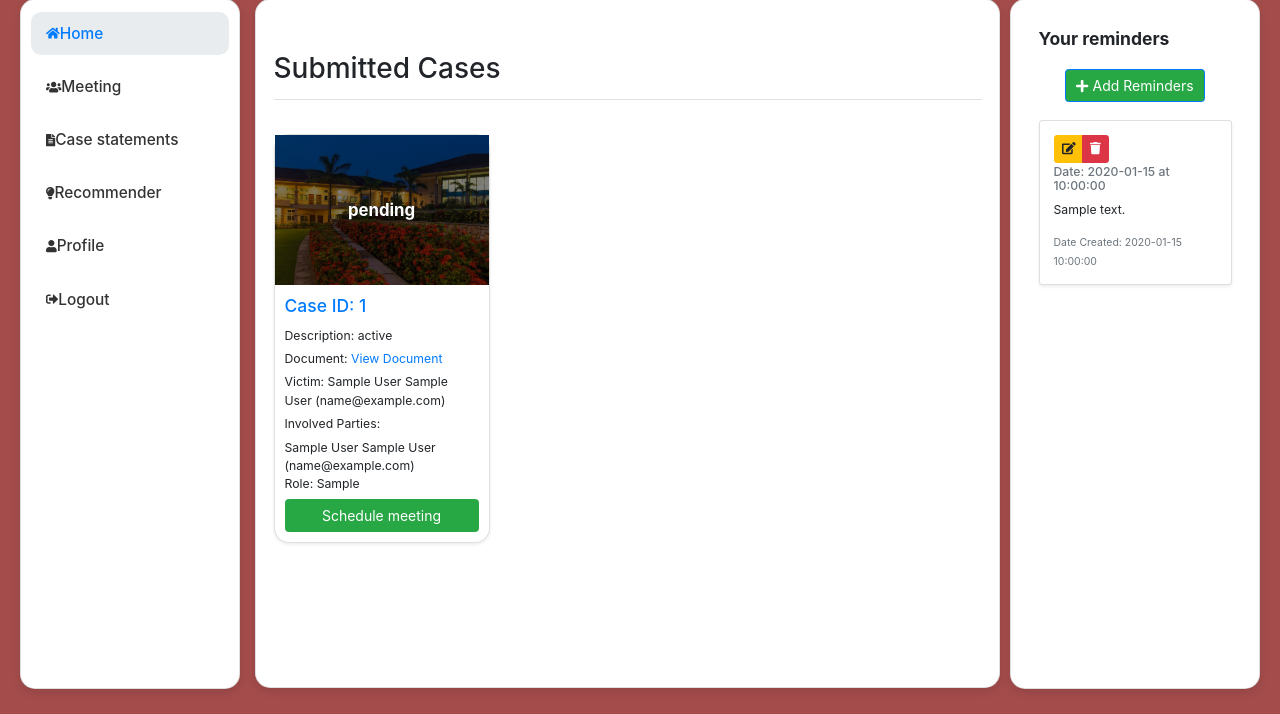
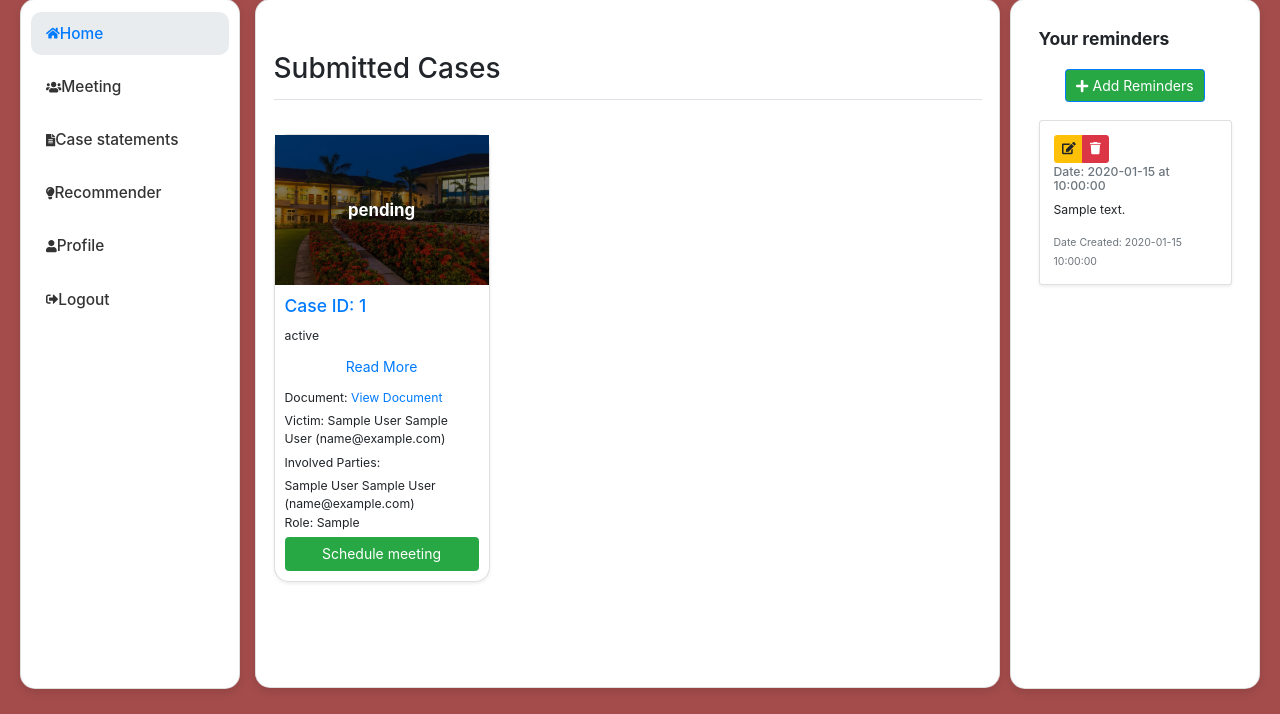
Before and after one commit to Msgasu/AJMS, a PHP site: page /admin/admin_dashboard.php in a window 1280 px wide. Shown: the part 86-800 px from the top of the page. Run offline with PHP 8.4, Linux system fonts and the light colour scheme; the visitor is signed in with stand-in values (Sample User, id 1); data comes from the database, SQL or seed files in the repository; tables that the repository leaves empty hold one stand-in row (values such as "Sample post"); grey boxes marked "Sample" are stand-in pictures.

Commit message:
read more read less

```diff
--- a/functions/fetch_case_details_admin.php
+++ b/functions/fetch_case_details_admin.php
@@ -24,17 +24,23 @@ function generateAndDisplayCards() {
         $participants = $participant_result->fetch_all(MYSQLI_ASSOC);
         $participant_stmt->close();
 
-        // Echo HTML card with a clickable link
+        // Generate HTML for each case card
+        $fullDescription = htmlspecialchars($case['statement_description']);
+        $shortDescription = strlen($fullDescription) > 100 ? substr($fullDescription, 0, 100) . '...' : $fullDescription;
+        $id = htmlspecialchars($case['id']);
+
         echo '<div class="col-md-4">
-
                 <div class="card mb-4 shadow-sm card-custom">
                     <div class="case-card-header" style="background-image: url(\'../images/Ashesi.jpg\');">
                         <span>' . htmlspecialchars($case['status_name']) . '</span>
                     </div>
                     <div class="case-card-body">
-                                        <a href="case_hearing.php?case_id=' . htmlspecialchars($case['id']) . '" style="text-decoration: none;">
-                            <h5 class="card-title">Case ID: ' . htmlspecialchars($case['id']) . '</h5></a>
-                            <p>Description: ' . htmlspecialchars($case['statement_description']) . '</p>
+                        <a href="case_hearing.php?case_id=' . $id . '" style="text-decoration: none;">
+                            <h5 class="card-title">Case ID: ' . $id . '</h5>
+                        </a>
+                        <p id="desc' . $id . '" class="case-description">' . $shortDescription . '</p>
+                        <p id="fullDesc' . $id . '" class="case-description" style="display:none;">' . $fullDescription . '</p>
+                        <button class="btn btn-link read-more" data-target="desc' . $id . '" data-toggle="fullDesc' . $id . '">Read More</button>
                         <p>Document: <a href="' . htmlspecialchars($case['document_url']) . '" target="_blank">View Document</a></p>
                         <p>Victim: ' . htmlspecialchars($case['user_f_name']) . ' ' . htmlspecialchars($case['user_l_name']) . ' (' . htmlspecialchars($case['user_email']) . ')</p>
                         <p>Involved Parties:</p>';
@@ -46,10 +52,34 @@ function generateAndDisplayCards() {
         echo '   <button class="btn btn-success">Schedule meeting</button>
                 </div>
             </div>
-
         </div>';
     }
 
     $con->close();
 }
 ?>
+
+<script>
+document.addEventListener("DOMContentLoaded", function() {
+    // Toggle description visibility
+    document.querySelectorAll('button.read-more').forEach(button => {
+        button.addEventListener('click', function() {
+            var targetId = this.getAttribute('data-target');
+            var toggleId = this.getAttribute('data-toggle');
+
+            var shortDesc = document.getElementById(targetId);
+            var fullDesc = document.getElementById(toggleId);
+
+            if (fullDesc.style.display === 'none') {
+                fullDesc.style.display = 'block';
+                shortDesc.style.display = 'none';
+                this.textContent = 'Read Less';
+            } else {
+                fullDesc.style.display = 'none';
+                shortDesc.style.display = 'block';
+                this.textContent = 'Read More';
+            }
+        });
+    });
+});
+</script>
```
Lines whose indentation alone changed are shown as unchanged.
